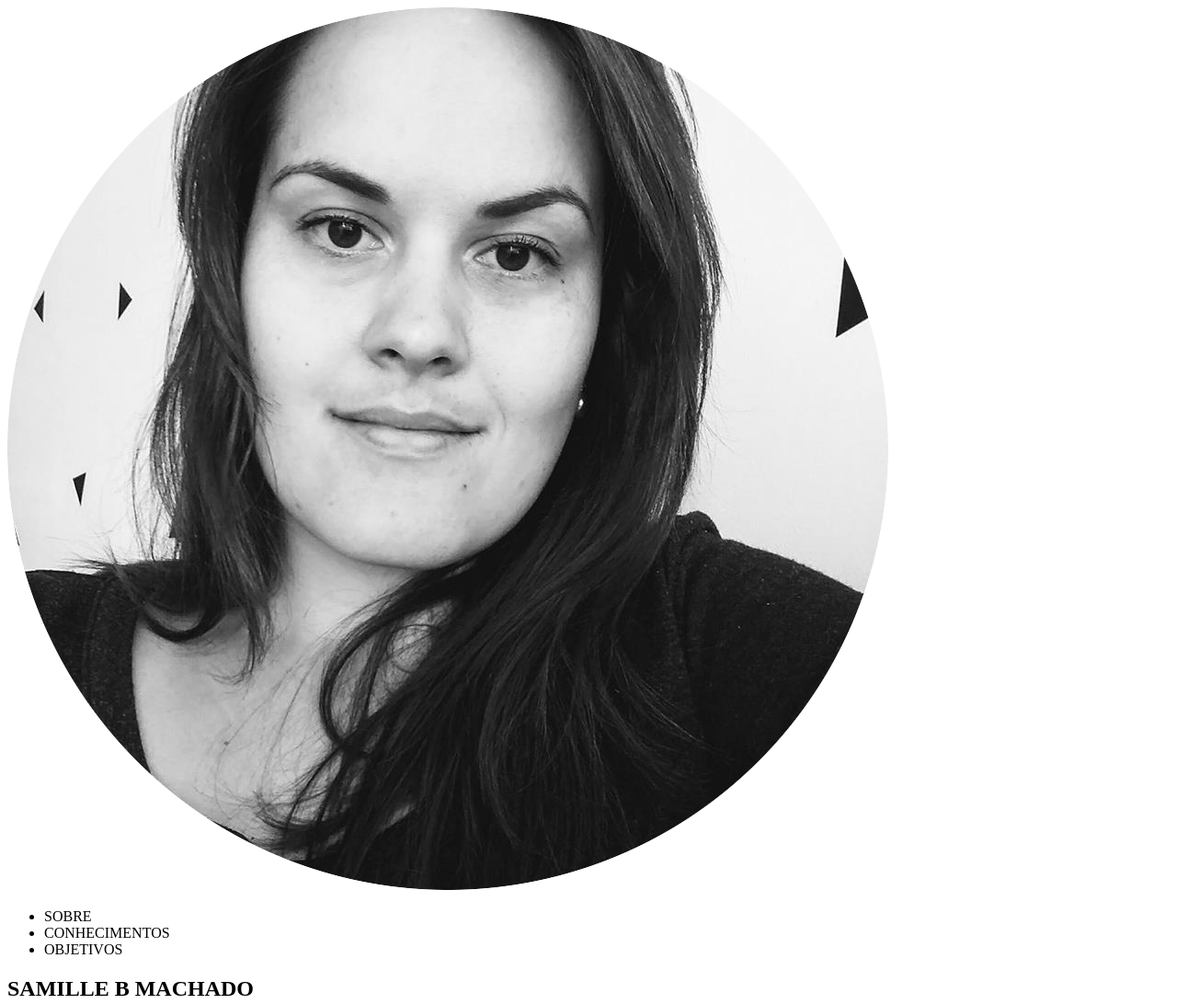
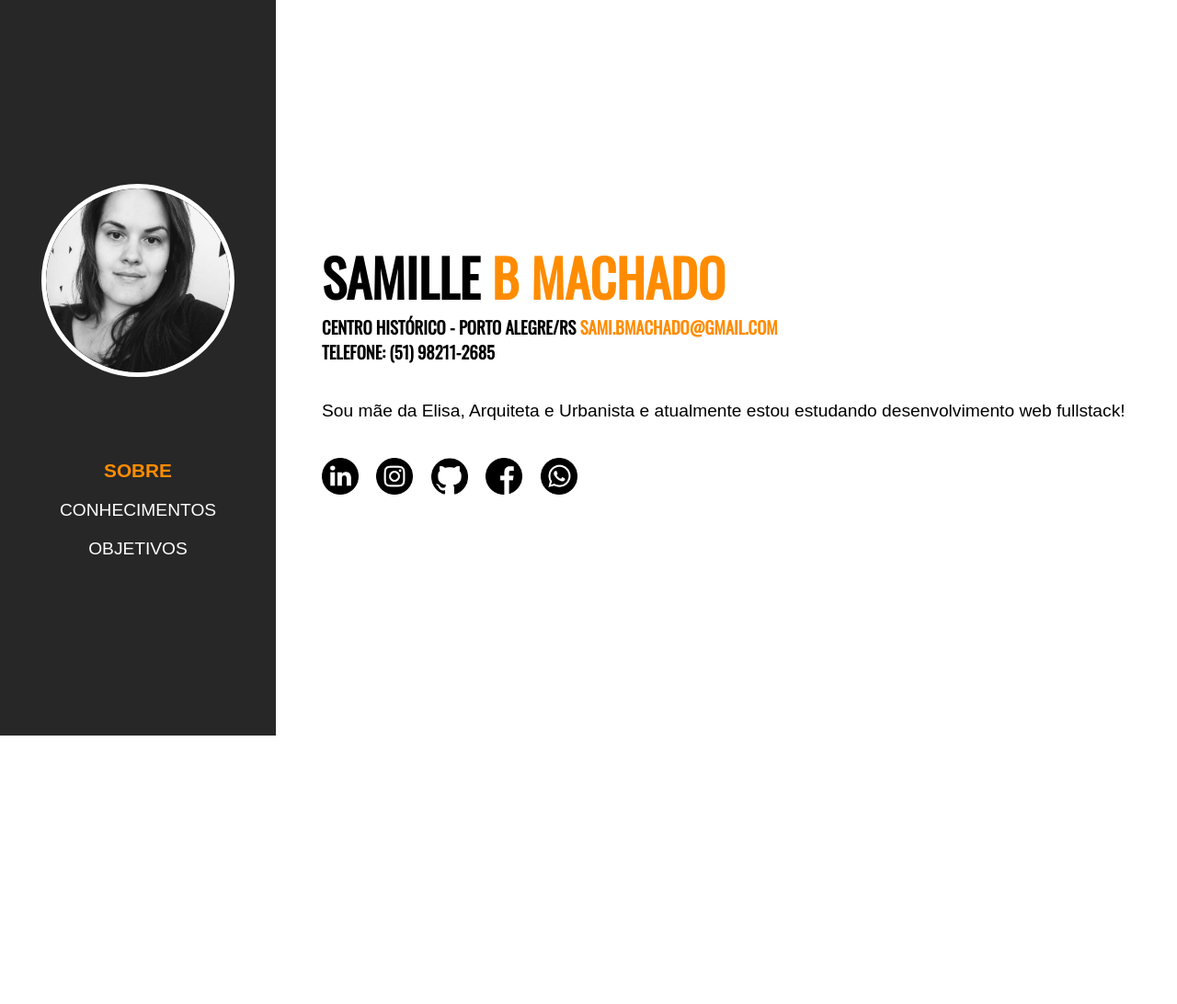
Before and after one commit to samillemachado/avaliacao-final-front-end, a plain HTML site: page index.html in a window 1280 px wide. Shown: the top 1092 px of the page at 92% size. After the commit the page ends 800 px from the top, so only its background shows below. Drawn offline with nearby package versions, Linux system fonts and the light colour scheme.

Commit message:
Update styles

```diff
--- a/css/style.css
+++ b/css/style.css
@@ -0,0 +1,100 @@
+*{
+    margin: 0px;
+    padding: 0px;
+    text-decoration: none;
+    font-family: sans-serif;
+}
+
+body{
+    display: flex;
+}
+
+.navegar{
+    width: 300px;
+    height: 100vh;
+    background-color: rgb(39, 39, 39);
+    position: relative
+}
+
+.foto-perfil{
+    width: 200px;
+    height: 200px;
+    position: absolute;
+    right: 45px;
+    top: 25%;
+    border: 5px solid white;
+    border-radius: 50%;
+}
+
+li > a{
+    font-size: 1.2em;
+    color: white;
+}
+
+li > a:hover, .ativo{
+    color: darkorange;
+    font-weight: bolder;
+    font-size: 1.3em;
+}
+
+.lista{
+    width: 300px;
+    text-transform: uppercase;
+    text-align: center;
+    position: absolute;
+    top: 60%;
+}
+
+li{
+    padding-top: 20px;
+}
+
+.dados{
+    margin-top: auto;
+    margin-bottom: auto;
+    margin-left: 50px;
+}
+
+.name{
+    font-family: 'Oswald', sans-serif;
+    font-size: 3.5em;
+    color: black;
+}
+
+span{
+    font-family: 'Oswald', sans-serif;
+    color: darkorange;
+}
+
+.address, .fone{
+    font-family: 'Oswald', sans-serif;
+    color: black;
+}
+
+section > p{
+    margin-top: 40px;
+    margin-bottom: 40px;
+    font-size: 1.2em;
+}
+
+.link{
+    width: 40px;
+    height: 40px;
+    margin-right: 15px;
+}
+
+.conhecimentos{
+    font-size: 1.2em;
+}
+
+li::marker{
+    font-weight: bold;
+}
+
+.flex{
+    display: flex;
+}
+
+#ol2 {
+    margin-left: 70px;
+}
--- a/index.html
+++ b/index.html
@@ -4,35 +4,42 @@
     <meta charset="UTF-8">
     <meta http-equiv="X-UA-Compatible" content="IE=edge">
     <meta name="viewport" content="width=device-width, initial-scale=1.0">
+    <link rel="preconnect" href="https://fonts.googleapis.com">
+    <link rel="preconnect" href="https://fonts.gstatic.com" crossorigin>
+    <link href="https://fonts.googleapis.com/css2?family=Oswald&display=swap" rel="stylesheet">
+    <link rel="stylesheet" href="./css/style.css">
     <title>Currículo - Samille Berlezi Machado</title>
 </head>
 <body>
-    <section>
-        <nav>
-            <img src="./images/foto-samille.png" alt="foto-samille">
+    <nav class="navegar">
+        <img class="foto-perfil" src="./images/foto-samille.png" alt="foto-samille">
+        <div class="lista">
             <ul>
-                <li>SOBRE</li>
-                <li>CONHECIMENTOS</li>
-                <li>OBJETIVOS</li>
+                <li><a class="ativo" href="index.html">SOBRE</a></li>
+                <li><a href="conhecimentos.html">CONHECIMENTOS</a></li>
+                <li><a href="objetivos.html">OBJETIVOS</a></li>
             </ul>
-        </nav>
-    </section>
+        </div>
+    </nav>
 
-    <section>
-        <h1>SAMILLE <spam>B MACHADO</spam></h1>
-        <spam>
+    <section class="dados">
+        <div>
+            <h1 class="name">SAMILLE <span>B MACHADO</span></h1>
+            <span>
+            <h3 class="address">CENTRO HISTÓRICO - PORTO ALEGRE/RS <a href="mailto:samillebmachado@gmail.com" target="_blank"><span>SAMI.BMACHADO@GMAIL.COM</span></a></h3>
+            </span>
+            <h3 class="fone">TELEFONE: (51) 98211-2685</h3>
+        </div>
 
-        <h3>CENTRO HISTÓRICO - PORTO ALEGRE/RS SAMI.BMACHADO@GMAIL.COM</h3>
-        </spam>
+        <p>Sou mãe da Elisa, Arquiteta e Urbanista e atualmente estou estudando desenvolvimento web fullstack!</p>
 
-        <h3>TELEFONE: (XX) XXXXX-XXXX</h3>
-
-        <p>Descrição</p>
-
-        <img src="" alt="Linkedin-samille">
-        <img src="" alt="Instagam-samille">
-        <img src="" alt="Github-samille">
-        <img src="Facebook-samille" alt="">
+        <div class="box-links">
+            <a href="https://www.linkedin.com/in/samillemachado/"><img class="link" src="./images/linkedin_square_icon.png" alt="Linkedin-samille"></a>
+            <a href="https://www.instagram.com/samillemachado/"><img class="link" src="./images/instagram_square_icon.png" alt="Instagam-samille"></a>
+            <a href="https://github.com/samillemachado"><img class="link" src="./images/github_square_icon.png" alt="Github-samille"></a>
+            <a href="https://www.facebook.com/samille.machado"><img class="link" src="./images/facebook_square_icon.png" alt="Facebook-samille"></a>
+            <a href="https://wa.me/5551982112685"><img class="link" src="./images/whats_square_icon.png" alt="WhatsApp-samille"></a>
+        </div>
     </section>
 </body>
 </html>
```
Also changed, not shown: conhecimentos.html (+28 -0 lines), objetivos.html (+21 -1 lines), images/facebook_square_icon.png (added), images/github_square_icon.png (added), images/instagram_square_icon.png (added), images/linkedin_square_icon.png (added), images/whats_square_icon.png (added).
